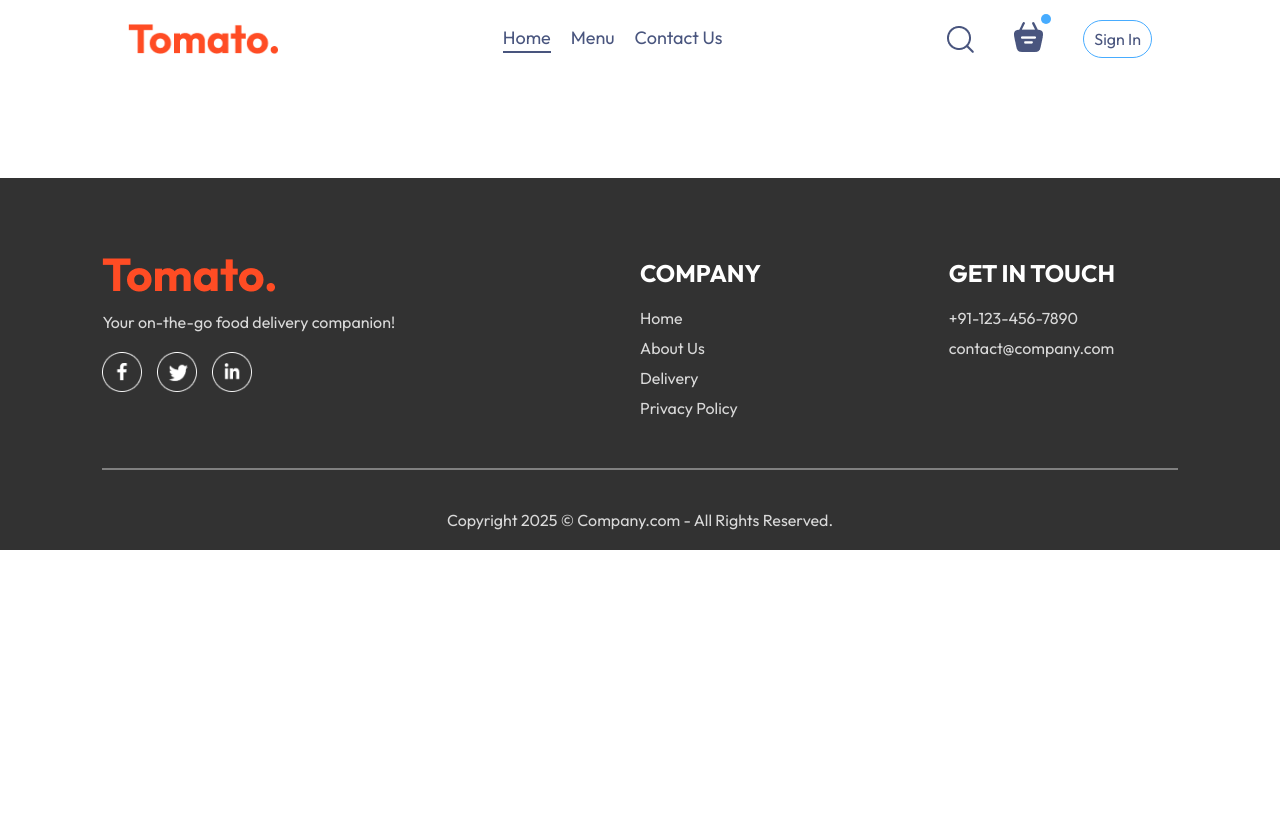
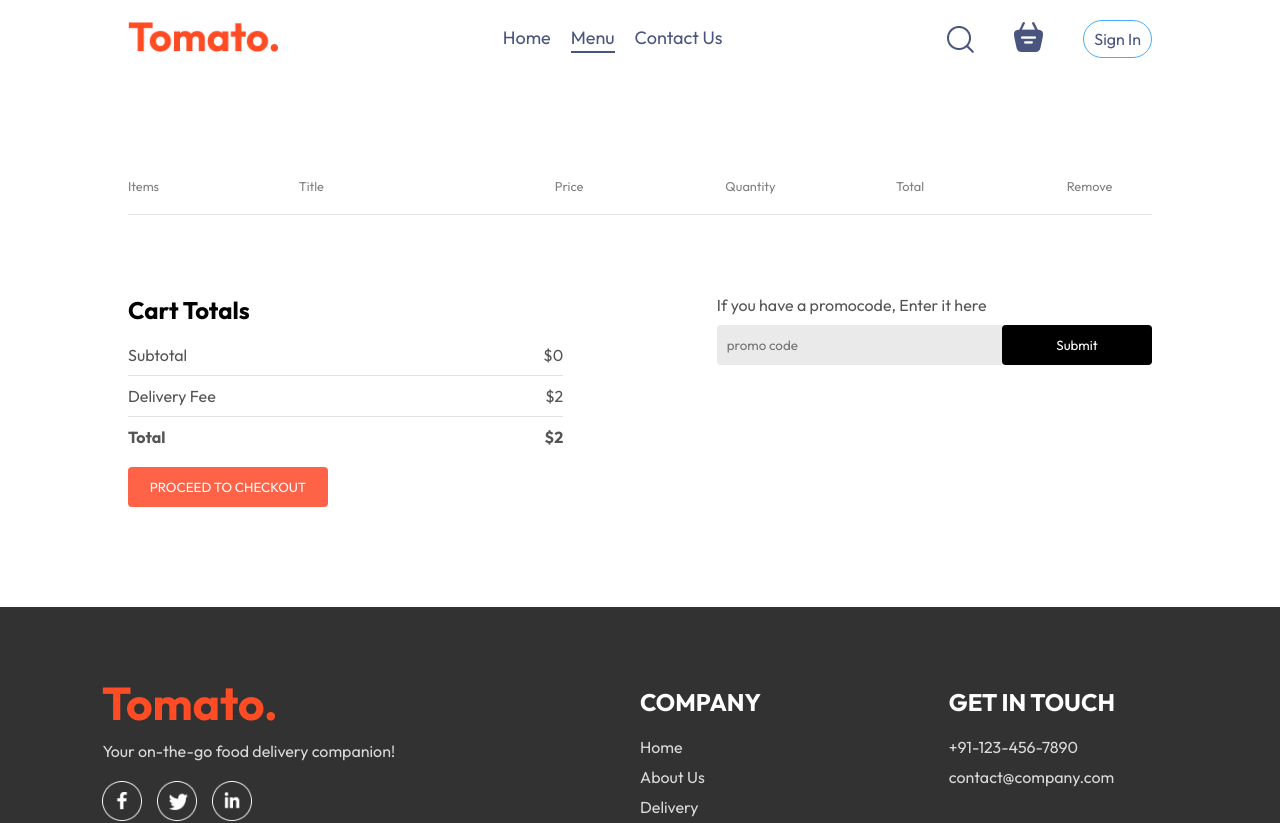
Before and after one commit to Deeks779/Food_Delivery_Website, a React (Vite) app in the folder frontend/: page /cart in a window 1280 px wide. Shown: the top 823 px of the page. Before the commit the page ends 800 px from the top, so only its background shows below. Built offline with nearby package versions, Linux system fonts and the light colour scheme.

Commit message:
Created the Cart Page

```diff
--- a/frontend/src/components/Navbar/Navbar.jsx
+++ b/frontend/src/components/Navbar/Navbar.jsx
@@ -1,15 +1,19 @@
-import React, { useState } from 'react'
+import React, { useContext, useState } from 'react'
 import './Navbar.css'
 import { assets } from '../../assets/assets'
 import { Link } from 'react-router-dom';
+import { StoreContext } from '../../context/StoreContext';
 
 const Navbar = ({setShowLogin}) => {
 
-  const [menu, setMenu] = useState("home");
+  const [menu, setMenu] = useState("menu");
+  const{getTotalCartAmount} =useContext(StoreContext);
+
+
 
   return (
     <div className='navbar'>
-      <img src={assets.logo} alt="" className="logo" />
+      <Link to='/'><img src={assets.logo} alt="" className="logo" /></Link>
       <ul className='navbar-menu'>
         <Link to="/" onClick={()=>{setMenu("home"); window.scrollTo({ top: 0, behavior: "smooth" });}}className={menu === "home" ? "active" : ""}>Home</Link>
         <a href='#explore-menu' onClick={() => setMenu("menu")} className={menu === "menu" ? "active" : ""}>Menu</a>
@@ -18,8 +22,8 @@
       <div className="navbar-right">
         <img src={assets.search_icon} alt="" />
         <div className="navbar-search-icon">
-          <img src={assets.basket_icon} alt="" />
-          <div className="dot"></div>
+          <Link to='/cart'><img src={assets.basket_icon} alt="" /></Link>
+          <div className={getTotalCartAmount()===0?"":"dot"}></div>
         </div>
         <button onClick={()=>setShowLogin(true)}>Sign In</button>
       </div>
--- a/frontend/src/context/StoreContext.jsx
+++ b/frontend/src/context/StoreContext.jsx
@@ -21,16 +21,28 @@
         setCartItems((prev)=>({...prev,[itemId]:prev[itemId]-1}))
     }
 
-    useEffect(()=>{
-        console.log(cartItems);
-    },[cartItems])
+    const getTotalCartAmount = () => {
+        let totalAmount = 0;
+        for(const item in cartItems)
+        {
+            if (cartItems[item]>0){
+                let itemInfo = food_list.find((product) => product._id === item);
+                totalAmount += itemInfo.price* cartItems[item];
+            }
+
+        }
+        return totalAmount;
+    }
+
+
 
     const contextValue = {
         food_list,
         cartItems,
         setCartItems,
         addToCart,
-        removeFromCart
+        removeFromCart,
+        getTotalCartAmount
     }
 
     return (
--- a/frontend/src/pages/Cart/Cart.css
+++ b/frontend/src/pages/Cart/Cart.css
@@ -0,0 +1,93 @@
+.cart{
+    margin-top: 100px;
+}
+.cart-items-title{
+    display: grid;
+    grid-template-columns: 1fr 1.5fr 1fr 1fr 1fr 0.5fr;
+    align-items: center;
+    color: grey;
+    font-size: max(1vw,12px);
+}
+.cart-items-item{
+    margin: 10px 0px;
+    color: black;
+}
+.cart-items-item img{
+    width: 50px;
+}
+.cart hr{
+    height: 1px;
+    background-color: #e2e2e2;
+    border: none;
+}
+.cart-items-item .cross{
+    cursor: pointer;
+}
+.cart-bottom{
+    margin-top: 80px;
+    display: flex;
+    justify-content: space-between;
+    gap: max(12vw,20px);
+}
+.cart-total{
+    flex: 1;
+    display: flex;
+    flex-direction: column;
+    gap: 20px;
+}
+.cart-total-details{
+    display: flex;
+    justify-content: space-between;
+    color: #555;
+}
+.cart-total hr{
+    margin: 10px 0px;
+}
+.cart-total button{
+    border: none;
+    color: white;
+    background-color: tomato;
+    width: max(15vw,200px);
+    padding: 12px 0px;
+    border-radius: 4px;
+    cursor: pointer;
+}
+.cart-promocode{
+    flex: 1;
+}
+.cart-promocode p{
+    color: #555;
+}
+.cart-promocode-input{
+    margin-top: 10px;
+    display: flex;
+    justify-content: space-between;
+    align-items: center;
+    background-color: #eaeaea;
+    border-radius: 4px;
+}
+.cart-promocode-input input{
+    background: transparent;
+    border: none;
+    outline: none;
+    padding-left: 10px;
+}
+.cart-promocode-input button{
+    width: max(10vw,150px);
+    padding: 12px 5px;
+    background-color: black;
+    border: none;
+    color: white;
+    border-radius: 4px;
+}
+@media (max-width:750px) {
+    .cart-bottom{
+        flex-direction: column-reverse;
+    }
+    .cart-promocode{
+        justify-content: start;
+    }
+    .cart-items-item p{
+        padding-left: 10px;
+    }
+}
--- a/frontend/src/pages/Cart/Cart.jsx
+++ b/frontend/src/pages/Cart/Cart.jsx
@@ -1,12 +1,81 @@
-import React from 'react'
+import React, { useContext } from 'react'
 import './Cart.css'
+import { StoreContext } from '../../context/StoreContext';
+import { useNavigate } from 'react-router-dom';
 
 const Cart = () => {
+
+  const {cartItems,food_list,removeFromCart,getTotalCartAmount} = useContext(StoreContext);
+
+  const navigate=useNavigate();
+
   return (
-    <div>
+    <div className='cart'>
+      <div className="cart-items">
+        <div className="cart-items-title">
+          <p>Items</p>
+          <p>Title</p>
+          <p>Price</p>
+          <p>Quantity</p>
+          <p>Total</p>
+          <p>Remove</p>
+        </div>
+        <br />
+        <hr />
+        {food_list.map((item, index) =>{
+          if(cartItems[item._id]>0)
+          {
+            return (
+              <div>
+                <div className='cart-items-title cart-items-item'>
+                  <img src={item.image} alt="" />
+                  <p>{item.name}</p>
+                  <p>{item.price}</p>
+                  <p>{cartItems[item._id]}</p>
+                  <p>{item.price * cartItems[item._id]}</p>
+                  <p onClick={() =>removeFromCart(item._id)} className='cross'>x</p>
+                </div>
+                <hr />
+              </div>
+                  )
+          }
+        })}
+
+
+      </div>
+      <div className="cart-bottom">
+        <div className="cart-total">
+          <h2>Cart Totals</h2>
+          <div>
+            <div className="cart-total-details">
+              <p>Subtotal</p>
+              <p>${getTotalCartAmount()}</p>
+            </div>
+            <hr />
+            <div className="cart-total-details">
+              <p>Delivery Fee</p>
+              <p>${2}</p>
+            </div>
+            <hr />
+            <div className="cart-total-details">
+              <b>Total</b>
+              <b>${getTotalCartAmount()+2}</b>
+            </div>
+          </div>
+          <button onClick={()=>navigate('/order')}>PROCEED TO CHECKOUT</button>
+        </div>
+        <div className="cart-promocode">
+          <div>
+            <p>If you have a promocode, Enter it here</p>
+            <div className='cart-promocode-input'>
+              <input type="text" placeholder='promo code' />
+              <button>Submit</button>
+            </div>
+          </div>
+        </div>
+      </div>
 
     </div>
   )
 }
-
-export default Cart
+export default Cart;
--- a/frontend/src/pages/PlaceOrder/PlaceOrder.jsx
+++ b/frontend/src/pages/PlaceOrder/PlaceOrder.jsx
@@ -3,9 +3,16 @@
 
 const PlaceOrder = () => {
   return (
-    <div>
 
-    </div>
+    <form className= 'place-order'>
+      <div className= "place-order-left">
+
+      </div>
+      <div className='place-order-right'>
+
+      </div>
+
+    </form>
   )
 }
 
```
